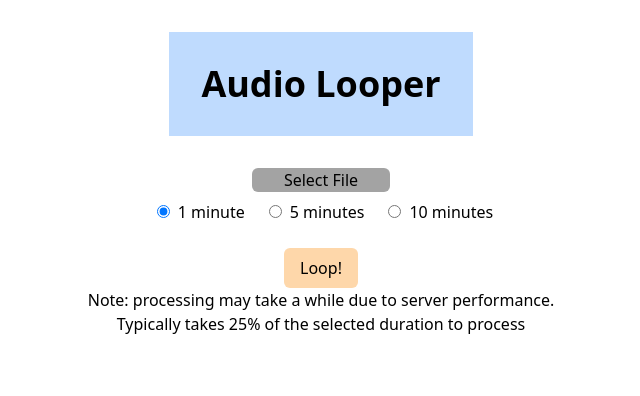
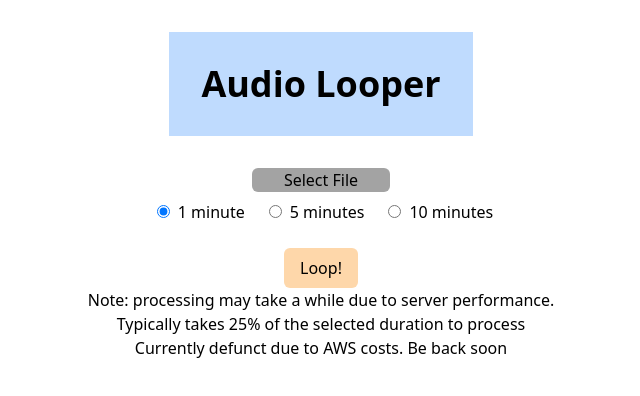
Before and after one commit to biennviquiera/looper, a Next.js app: page / in a window 1280 px wide. Shown: the top 396 px of the page, without its empty margins (319-959 px from the left). Built offline with nearby package versions, Linux system fonts and the light colour scheme.

Commit message:
Update page.tsx

```diff
--- a/app/page.tsx
+++ b/app/page.tsx
@@ -170,6 +170,7 @@ export default function Home () {
       }
       <p className="2xl items-center">Note: processing may take a while due to server performance.</p>
       <p>Typically takes 25% of the selected duration to process</p>
+      <p>Currently defunct due to AWS costs. Be back soon</p>
     </div>
   )
 }
```
